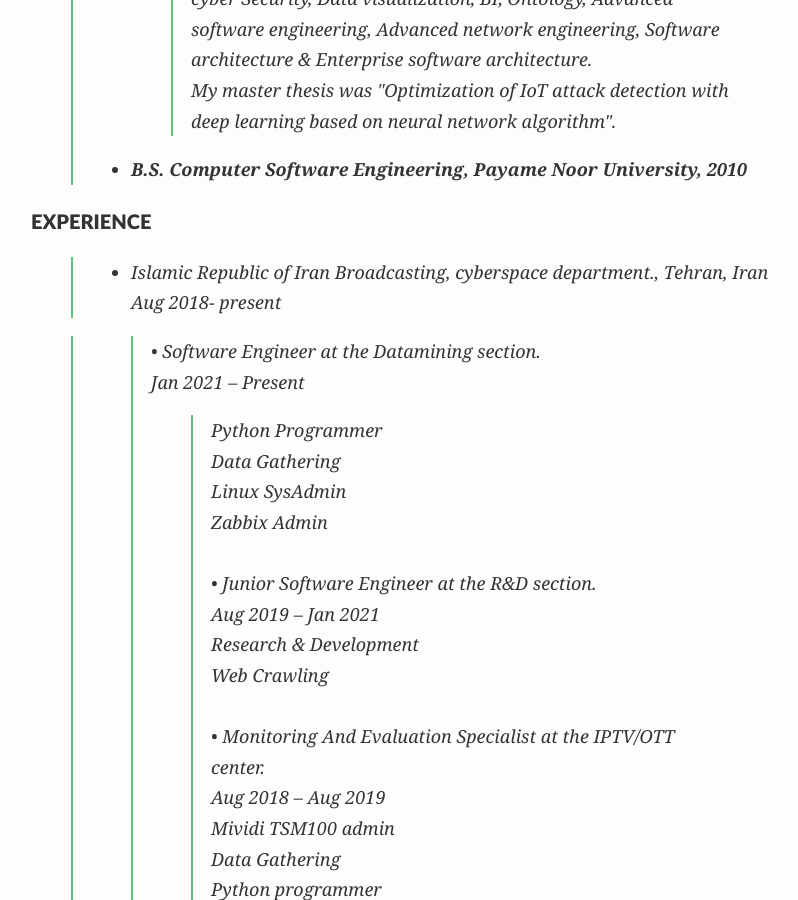
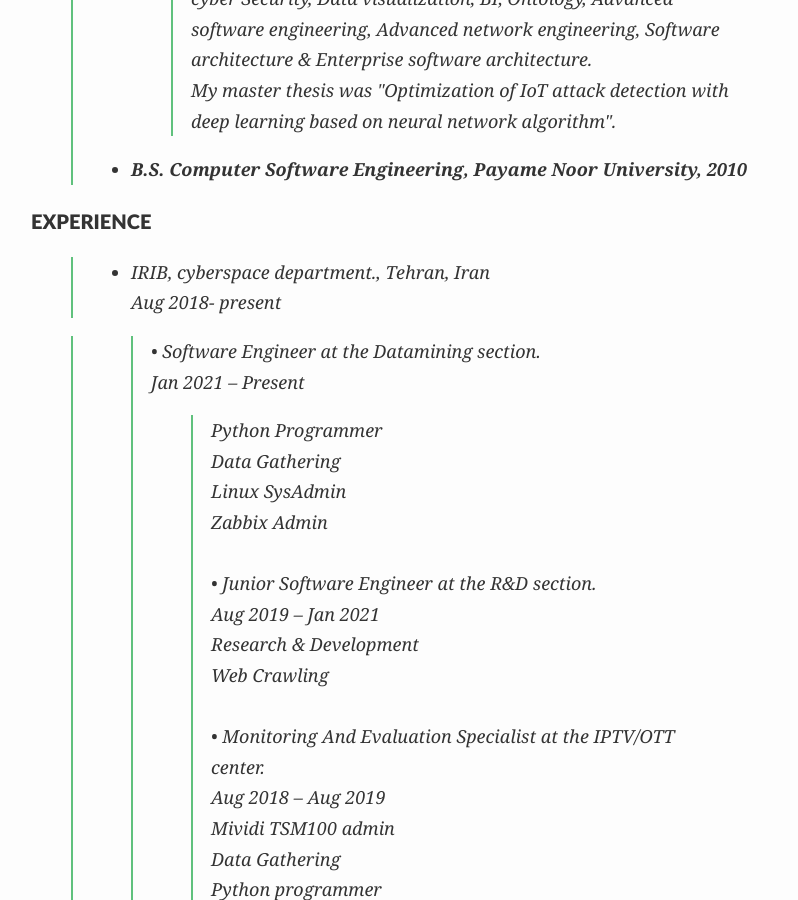
Before and after one commit to KavehRS/website, a Jekyll site: the page built from index.md, in a window 1280 px wide and 900 px high, scrolled down 691 px. Shown: the whole window, without its empty margins (209-1007 px from the left). Built offline with Jekyll 4.4.1, drawn with Linux system fonts in a browser that asks for light colours; nearby versions of some CDN libraries.

Commit message:
Update index.md

```diff
--- a/index.md
+++ b/index.md
@@ -35,23 +35,20 @@
 
 #### EXPERIENCE
 
-> - Islamic Republic of Iran Broadcasting, cyberspace department., Tehran, Iran<br>
+> - IRIB, cyberspace department., Tehran, Iran<br>
 Aug 2018- present
 
->> •	Software Engineer at the Datamining section.<br>
->> Jan 2021 – Present<br>
+>> •	Software Engineer at the Datamining section.<br> Jan 2021 – Present<br>
 >>> Python Programmer<br>
 >>> Data Gathering<br>
 >>> Linux SysAdmin<br>
 >>> Zabbix Admin<br>
  ‌ <br>
->> •	Junior Software Engineer at the R&D section.<br>
->> Aug 2019 – Jan 2021<br>
+>> •	Junior Software Engineer at the R&D section.<br> Aug 2019 – Jan 2021<br>
 >>> Research & Development<br>
 >>> Web Crawling<br>
  ‌ <br>
->> •	Monitoring And Evaluation Specialist at the IPTV/OTT center.<br>
->> Aug 2018 – Aug 2019<br>
+>> •	Monitoring And Evaluation Specialist at the IPTV/OTT center.<br> Aug 2018 – Aug 2019<br>
 >>> Mividi TSM100 admin<br>
 >>> Data Gathering<br>
 >>> Python programmer<br>
@@ -66,26 +63,22 @@
 
  ‌  <br>
 
-> - Iran Tablo Co., Sepehr Industrial City,Nazarabad, Iran<br>
-> Nov 2017 - Dec 2017<br>
+> - Iran Tablo Co., Sepehr Industrial City,Nazarabad, Iran<br> Nov 2017 - Dec 2017<br>
 > •	Wiring Technician<br>
 >> Electrical switchboard wiring<br>
 
  ‌ <br>
 
-> - Shokouh Electronic co, Hashtgerd Industrial City, Iran<br>
-> Nov 2011 - Feb 2012<br>
+> - Shokouh Electronic co, Hashtgerd Industrial City, Iran<br> Nov 2011 - Feb 2012<br>
 > •	Assembler of electronic boards (Part Time)<br>
 
  ‌ <br>
 
-> - Maharan Engineering Corp., Baharestan Industrial Zone, Karaj, Iran<br>
-> Aug 2011 - Oct 2011<br>
+> - Maharan Engineering Corp., Baharestan Industrial Zone, Karaj, Iran<br> Aug 2011 - Oct 2011<br>
 > •	Assembler of electronic boards<br>
 
  ‌ <br>
 
-> - Iranian Students News Agency (ISNA), Hamedan, Iran<br>
-> Sep 2005 - Feb 2009<br>
+> - Iranian Students News Agency (ISNA), Hamedan, Iran<br> Sep 2005 - Feb 2009<br>
 > •	Reporter<br>
  ‌ <br>
```
